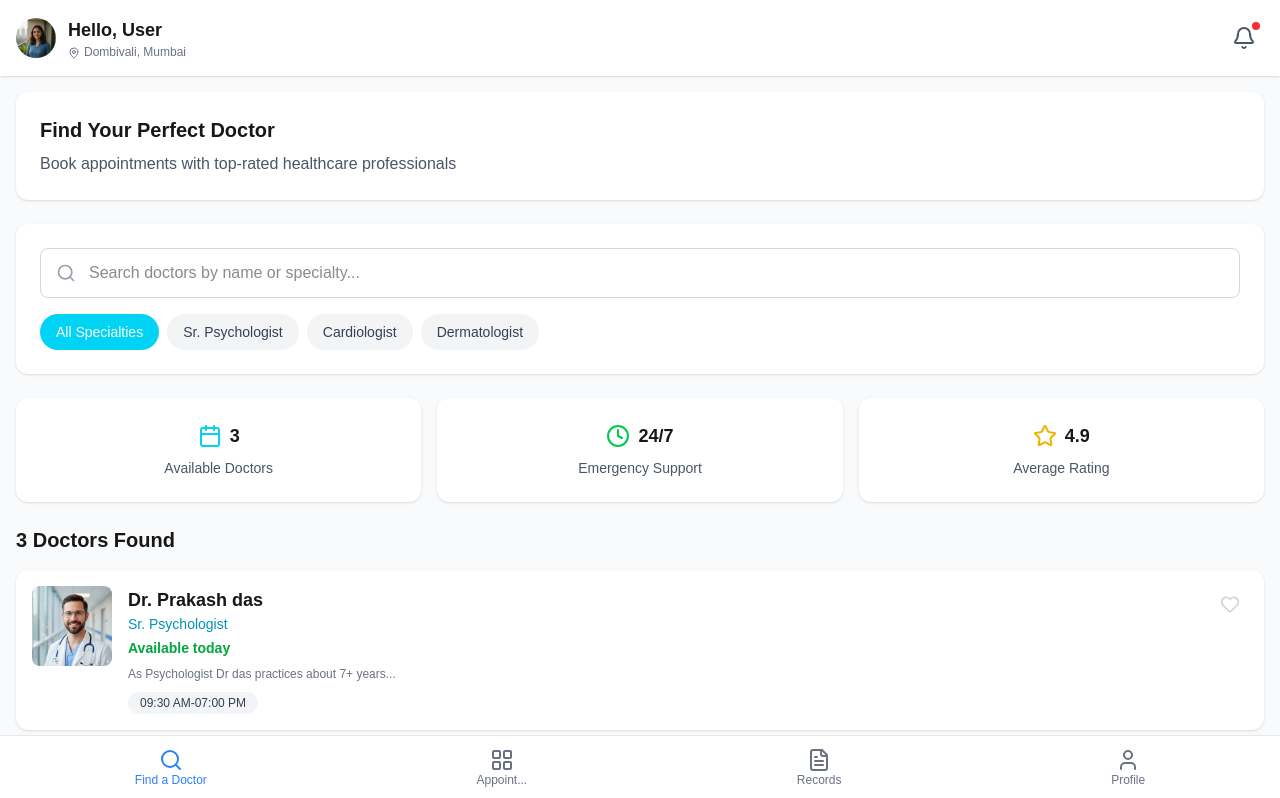
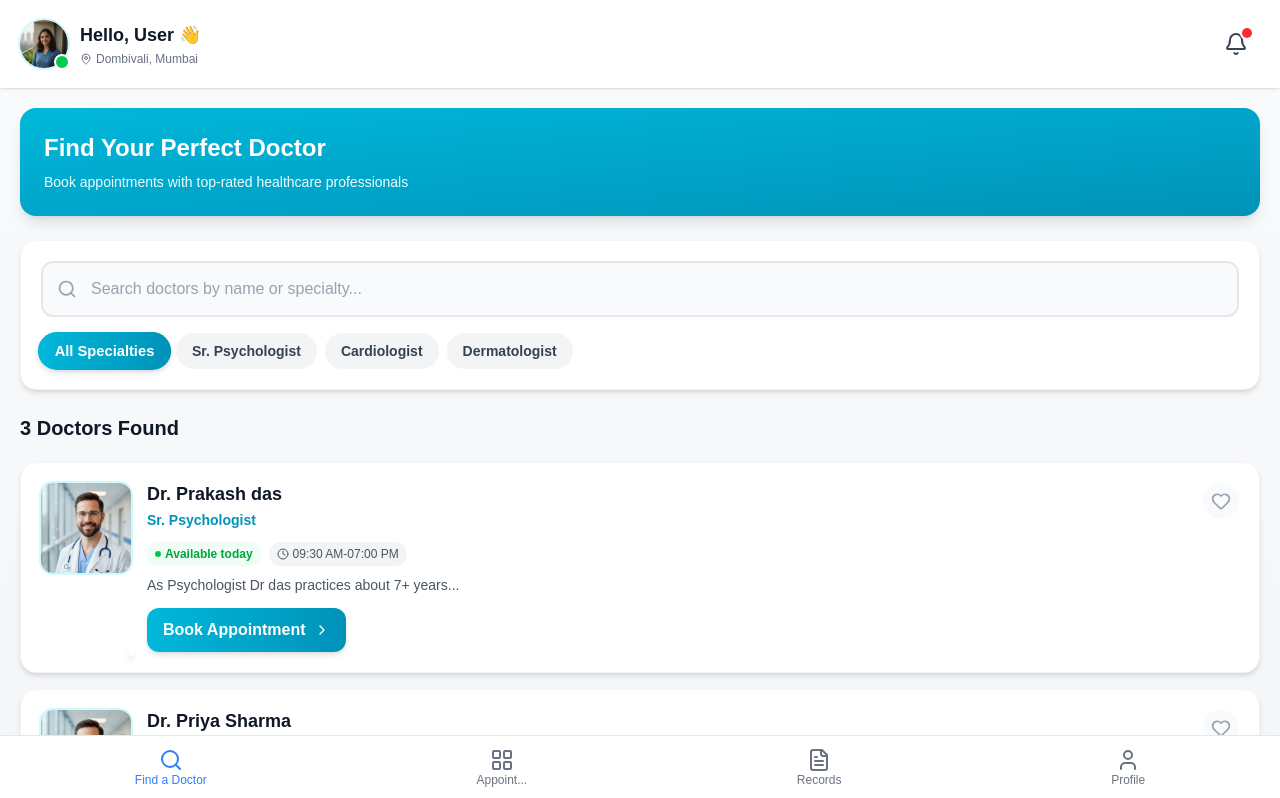
Before and after one commit to madhu-347/schedula, a Next.js app in the folder schedula/: page /dashboard in a window 1280 px wide. Shown: the top 798 px of the page. Built offline with nearby package versions, Linux system fonts and the light colour scheme.

Commit message:
Enhance Dashboard UI, Fix login and Signup logic

```diff
--- a/schedula/src/app/(auth)/login/page.tsx
+++ b/schedula/src/app/(auth)/login/page.tsx
@@ -31,7 +31,7 @@ export default function LoginPage() {
   const handleSubmit = async (e: React.FormEvent) => {
     e.preventDefault();
     setIsLoading(true);
-
+    console.log("logging in...");
     try {
       // Authenticate user using auth.ts
       const user = loginUser(formData.email, formData.password);
@@ -135,7 +135,7 @@ export default function LoginPage() {
           {/* Sign In Button */}
           <ButtonComponent
             text={isLoading ? "Signing In..." : "Sign In"}
-            onClick={() => {}}
+            type={"submit"}
             disabled={isLoading}
             className="w-full py-3 mt-2 bg-cyan-400 hover:bg-cyan-500 text-white font-semibold rounded-xl transition-colors duration-200"
           />
--- a/schedula/src/app/(auth)/register/page.tsx
+++ b/schedula/src/app/(auth)/register/page.tsx
@@ -166,7 +166,7 @@ export default function RegisterPage() {
           {/* Sign Up Button */}
           <ButtonComponent
             text={isLoading ? "Creating Account..." : "Sign Up"}
-            onClick={() => {}}
+            type={"submit"}
             disabled={!agreedToTerms || isLoading}
             className="w-full py-3 mt-2 bg-cyan-400 hover:bg-cyan-500 text-white font-semibold rounded-xl transition-colors duration-200"
           />
--- a/schedula/src/app/dashboard/page.tsx
+++ b/schedula/src/app/dashboard/page.tsx
@@ -10,10 +10,11 @@ import {
   Clock,
   Star,
   Heart,
+  ChevronRight,
 } from "lucide-react";
 import mockData from "@/lib/mockData.json";
 
-// Simple Doctor Card Component
+// Enhanced Doctor Card Component
 const DoctorCard = ({
   doctor,
 }: {
@@ -30,38 +31,66 @@ const DoctorCard = ({
   const [isLiked, setIsLiked] = useState(false);
 
   return (
-    <div className="bg-white rounded-xl shadow-sm p-4 mb-4 flex hover:shadow-md transition-shadow">
+    <div className="bg-white rounded-2xl shadow-md hover:shadow-lg transition-all duration-300 p-5 mb-4 border border-gray-100">
+      <div className="flex gap-4">
+        <div className="relative shrink-0">
           <Image
             src={doctor.imageUrl || "/male-doctor-avatar.png"}
             alt={doctor.name}
-        width={80}
-        height={80}
-        className="rounded-lg w-20 h-20 object-cover"
+            width={90}
+            height={90}
+            className="rounded-xl w-[90px] h-[90px] object-cover ring-2 ring-cyan-100"
           />
-      <div className="ml-4 flex-1">
-        <div className="flex justify-between items-start">
-          <div>
-            <h3 className="font-bold text-lg">{doctor.name}</h3>
-            <p className="text-sm font-medium text-cyan-600">
+          <div className="absolute -bottom-1 -right-1 bg-white rounded-full p-1 shadow-md">
+            {/* <div className="w-3 h-3 bg-green-500 rounded-full"></div> */}
+          </div>
+        </div>
+
+        <div className="flex-1 min-w-0">
+          <div className="flex justify-between items-start mb-2">
+            <div className="flex-1">
+              <h3 className="font-bold text-lg text-gray-900 mb-1 leading-tight">
+                {doctor.name}
+              </h3>
+              <p className="text-sm font-semibold text-cyan-600 mb-1">
                 {doctor.specialty}
               </p>
             </div>
             <button
               onClick={() => setIsLiked(!isLiked)}
-            className={`p-2 rounded-full transition-colors ${
-              isLiked ? "text-red-500" : "text-gray-300 hover:text-red-400"
+              className={`p-2 rounded-full transition-all ${
+                isLiked
+                  ? "bg-red-50 text-red-500"
+                  : "bg-gray-50 text-gray-400 hover:bg-red-50 hover:text-red-500"
               }`}
             >
-            <Heart className="w-5 h-5" />
+              <Heart
+                className="w-5 h-5"
+                fill={isLiked ? "currentColor" : "none"}
+              />
             </button>
           </div>
-        <p className="text-sm font-semibold text-green-600 mt-1">
+
+          <div className="flex items-center gap-2 mb-2">
+            <span className="inline-flex items-center gap-1 text-xs font-semibold text-green-600 bg-green-50 px-2 py-1 rounded-full">
+              <div className="w-1.5 h-1.5 bg-green-500 rounded-full"></div>
               {doctor.status}
-        </p>
-        <p className="text-xs text-gray-500 my-2">{doctor.bio}</p>
-        <span className="bg-gray-100 text-gray-700 text-xs font-medium px-3 py-1 rounded-full">
+            </span>
+            <span className="inline-flex items-center gap-1 text-xs font-medium text-gray-600 bg-gray-100 px-2 py-1 rounded-full">
+              <Clock className="w-3 h-3" />
               {doctor.time}
             </span>
+          </div>
+
+          <p className="text-sm text-gray-600 mb-3 line-clamp-2 leading-relaxed">
+            {doctor.bio}
+          </p>
+
+          <button className="bg-linear-to-r from-cyan-500 to-cyan-600 hover:from-cyan-600 hover:to-cyan-700 text-white font-semibold py-2.5 px-4 rounded-xl transition-all duration-300 flex items-center justify-center gap-2 shadow-md hover:shadow-lg">
+            Book Appointment
+            <ChevronRight className="w-4 h-4" />
+          </button>
+        </div>
       </div>
     </div>
   );
@@ -77,10 +106,8 @@ export default function DashboardPage() {
     name: string;
   } | null>(null);
 
-  // Get doctors from mockData
   const allDoctors = mockData.doctors || [];
 
-  // Get unique specialties for filter
   const specialties = [
     "all",
     ...new Set(allDoctors.map((doctor: any) => doctor.specialty)),
@@ -96,7 +123,6 @@ export default function DashboardPage() {
   });
 
   useEffect(() => {
-    // Get user from localStorage
     const savedUser = localStorage.getItem("user");
     if (savedUser) {
       setUser(JSON.parse(savedUser));
@@ -104,47 +130,52 @@ export default function DashboardPage() {
   }, []);
 
   return (
-    <div className="min-h-screen bg-gray-50">
-      {/* Header */}
-      <header className="bg-white shadow-sm p-4">
+    <div className="min-h-screen bg-linear-to-b from-gray-50 to-gray-100">
+      {/* Enhanced Header */}
+      <header className="bg-white shadow-sm sticky top-0 z-10">
+        <div className="p-5">
           <div className="flex justify-between items-center">
-          <div className="flex items-center">
+            <div className="flex items-center gap-3">
+              <div className="relative">
                 <Image
                   src="/user-profile-pic.png"
                   alt="User Profile"
-              width={40}
-              height={40}
-              className="rounded-full w-10 h-10 object-cover"
+                  width={48}
+                  height={48}
+                  className="rounded-full w-12 h-12 object-cover ring-2 ring-cyan-100"
                 />
-            <div className="ml-3">
-              <h1 className="text-lg font-semibold">
-                Hello, {user?.name || "User"}
+                <div className="absolute -bottom-0.5 -right-0.5 w-4 h-4 bg-green-500 rounded-full border-2 border-white"></div>
+              </div>
+              <div>
+                <h1 className="text-lg font-bold text-gray-900">
+                  Hello, {user?.name || "User"} 👋
                 </h1>
-              <p className="text-xs text-gray-500">
-                <MapPin className="inline w-3 h-3 mr-1" />
+                <p className="text-xs text-gray-500 flex items-center gap-1 mt-0.5">
+                  <MapPin className="inline w-3 h-3" />
                   Dombivali, Mumbai
                 </p>
               </div>
             </div>
-          <button className="relative p-2 hover:bg-gray-100 rounded-full">
-            <Bell className="w-6 h-6 text-gray-600" />
-            <span className="absolute top-1 right-1 w-2 h-2 bg-red-500 rounded-full"></span>
+            <button className="relative p-3 hover:bg-gray-100 rounded-full transition-colors">
+              <Bell className="w-6 h-6 text-gray-700" />
+              <span className="absolute top-2 right-2 w-2.5 h-2.5 bg-red-500 rounded-full ring-2 ring-white"></span>
             </button>
+          </div>
         </div>
       </header>
 
       {/* Main Content */}
-      <div className="p-4">
-        {/* Welcome Section */}
-        <div className="bg-white rounded-xl shadow-sm p-6 mb-6">
-          <h2 className="text-xl font-bold mb-2">Find Your Perfect Doctor</h2>
-          <p className="text-gray-600">
+      <div className="p-5 max-w-7xl mx-auto">
+        {/* Welcome Banner */}
+        <div className="bg-linear-to-br from-cyan-500 to-cyan-600 rounded-2xl shadow-lg p-6 mb-6 text-white">
+          <h2 className="text-2xl font-bold mb-2">Find Your Perfect Doctor</h2>
+          <p className="text-cyan-50 text-sm">
             Book appointments with top-rated healthcare professionals
           </p>
         </div>
 
-        {/* Search and Filter Section */}
-        <div className="bg-white rounded-xl shadow-sm p-6 mb-6">
+        {/* Search Section */}
+        <div className="bg-white rounded-2xl shadow-md p-5 mb-6 border border-gray-100">
           <div className="relative mb-4">
             <Search className="absolute left-4 top-1/2 transform -translate-y-1/2 text-gray-400 w-5 h-5" />
             <input
@@ -152,7 +183,7 @@ export default function DashboardPage() {
               placeholder="Search doctors by name or specialty..."
               value={searchTerm}
               onChange={(e) => setSearchTerm(e.target.value)}
-              className="w-full pl-12 pr-4 py-3 border border-gray-300 rounded-lg focus:outline-none focus:ring-2 focus:ring-cyan-400"
+              className="w-full pl-12 pr-4 py-3.5 bg-gray-50 border-2 border-gray-200 rounded-xl focus:outline-none focus:border-cyan-400 focus:bg-white transition-all text-gray-900 placeholder:text-gray-400"
             />
           </div>
 
@@ -162,9 +193,9 @@ export default function DashboardPage() {
               <button
                 key={specialty}
                 onClick={() => setSelectedSpecialty(specialty)}
-                className={`px-4 py-2 rounded-full text-sm font-medium transition-colors ${
+                className={`px-4 py-2 rounded-full text-sm font-semibold transition-all ${
                   selectedSpecialty === specialty
-                    ? "bg-cyan-400 text-white"
+                    ? "bg-linear-to-r from-cyan-500 to-cyan-600 text-white shadow-md scale-105"
                     : "bg-gray-100 text-gray-700 hover:bg-gray-200"
                 }`}
               >
@@ -174,34 +205,9 @@ export default function DashboardPage() {
           </div>
         </div>
 
-        {/* Stats Cards */}
-        <div className="grid grid-cols-1 md:grid-cols-3 gap-4 mb-6">
-          <div className="bg-white rounded-xl shadow-sm p-6 text-center">
-            <div className="flex items-center justify-center mb-2">
-              <Calendar className="w-6 h-6 text-cyan-400 mr-2" />
-              <h3 className="text-lg font-semibold">{allDoctors.length}</h3>
-            </div>
-            <p className="text-sm text-gray-600">Available Doctors</p>
-          </div>
-          <div className="bg-white rounded-xl shadow-sm p-6 text-center">
-            <div className="flex items-center justify-center mb-2">
-              <Clock className="w-6 h-6 text-green-500 mr-2" />
-              <h3 className="text-lg font-semibold">24/7</h3>
-            </div>
-            <p className="text-sm text-gray-600">Emergency Support</p>
-          </div>
-          <div className="bg-white rounded-xl shadow-sm p-6 text-center">
-            <div className="flex items-center justify-center mb-2">
-              <Star className="w-6 h-6 text-yellow-500 mr-2" />
-              <h3 className="text-lg font-semibold">4.9</h3>
-            </div>
-            <p className="text-sm text-gray-600">Average Rating</p>
-          </div>
-        </div>
-
         {/* Results Header */}
-        <div className="flex justify-between items-center mb-4">
-          <h2 className="text-xl font-semibold">
+        <div className="flex justify-between items-center mb-5">
+          <h2 className="text-xl font-bold text-gray-900">
             {filteredDoctors.length} Doctor
             {filteredDoctors.length !== 1 ? "s" : ""} Found
           </h2>
@@ -214,9 +220,13 @@ export default function DashboardPage() {
               <DoctorCard key={doctor.id} doctor={doctor} />
             ))
           ) : (
-            <div className="bg-white rounded-xl shadow-sm p-12 text-center">
-              <Search className="w-16 h-16 mx-auto text-gray-400 mb-4" />
-              <h3 className="text-lg font-semibold mb-2">No doctors found</h3>
+            <div className="bg-white rounded-2xl shadow-md p-12 text-center border border-gray-100">
+              <div className="bg-gray-100 w-20 h-20 rounded-full flex items-center justify-center mx-auto mb-4">
+                <Search className="w-10 h-10 text-gray-400" />
+              </div>
+              <h3 className="text-xl font-bold text-gray-900 mb-2">
+                No doctors found
+              </h3>
               <p className="text-gray-600">
                 Try adjusting your search criteria or filters
               </p>
--- a/schedula/src/components/ui/Button.tsx
+++ b/schedula/src/components/ui/Button.tsx
@@ -2,7 +2,7 @@ import React from "react";
 
 interface ButtonProps {
   text: string;
-  onClick: () => void;
+  onClick?: () => void;
   type?: "button" | "submit" | "reset";
   variant?: "primary" | "secondary" | "outline" | "ghost";
   size?: "sm" | "md" | "lg";
--- a/schedula/src/components/ui/Heading.tsx
+++ b/schedula/src/components/ui/Heading.tsx
@@ -1,5 +1,5 @@
 import React from "react";
 
 export const HeadingComponent: React.FC<{ text: string }> = ({ text }) => (
-  <h2 style={{ fontWeight: 700, fontSize: 32, marginBottom: 10 }}>{text}</h2>
+  <h2 className="text-center font-bold text-3xl mb-[10px]">{text}</h2>
 );
--- a/schedula/src/lib/auth.ts
+++ b/schedula/src/lib/auth.ts
@@ -1,13 +1,13 @@
 import users from "./mockData.json";
 
 export const loginUser = (email: string, password: string) => {
-  return users.users.find(
+  return users.doctors.find(
     (user) => user.email === email && user.password === password
   );
 };
 
 export const createUser = (name: string, email: string, password: string) => {
-  const alreadyExists = users.users.some((user) => user.email === email);
+  const alreadyExists = users.doctors.some((user) => user.email === email);
   if (alreadyExists) return null;
   //   this simulates user creation
   return { id: Date.now(), email, password, name };
--- a/schedula/src/lib/mockData.json
+++ b/schedula/src/lib/mockData.json
@@ -1,33 +1,4 @@
 {
-  "doctors": [
-    {
-      "id": 1,
-      "name": "Dr. Prakash das",
-      "specialty": "Sr. Psychologist",
-      "status": "Available today",
-      "bio": "As Psychologist Dr das practices about 7+ years...",
-      "time": "09:30 AM-07:00 PM",
-      "imageUrl": "/male-doctor-avatar.png"
-    },
-    {
-      "id": 2,
-      "name": "Dr. Priya Sharma",
-      "specialty": "Cardiologist",
-      "status": "Available today",
-      "bio": "Dr. Sharma is a leading expert in cardiac care with 10+ years...",
-      "time": "10:00 AM-05:00 PM",
-      "imageUrl": "/male-doctor-avatar.png"
-    },
-    {
-      "id": 3,
-      "name": "Dr. Anil Kumar",
-      "specialty": "Dermatologist",
-      "status": "Available tomorrow",
-      "bio": "Specializes in all skin-related ailments and cosmetic procedures...",
-      "time": "11:00 AM-06:00 PM",
-      "imageUrl": "/male-doctor-avatar.png"
-    }
-  ],
   "doctors": [
     {
       "id": 1,
```
Lines whose indentation alone changed are shown as unchanged.
